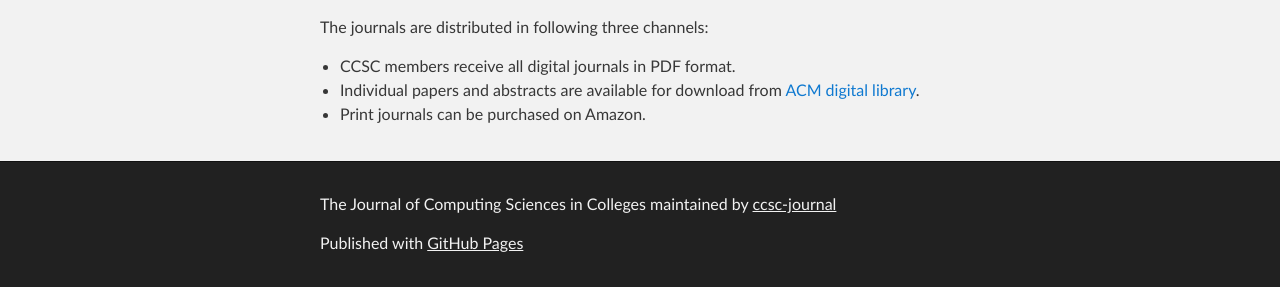
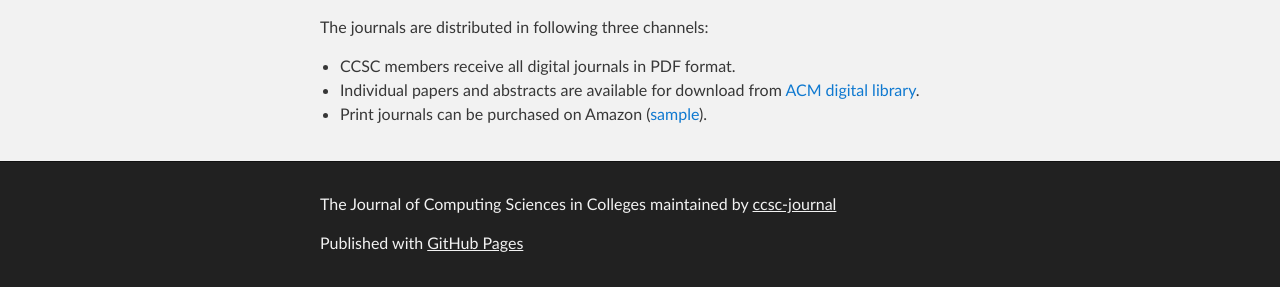
Before and after one commit to ccsc-journal/ccsc-editor, a Jekyll site: the page built from docs/index.md, in a window 1280 px wide. Shown: the part 1205-1492 px from the top of the page. Built offline with Jekyll 4.4.1, drawn with Linux system fonts in a browser that asks for light colours; our own code applies the rules of GitHub Pages for plain Markdown files.

Commit message:
add sample journal on Amazon

```diff
--- a/docs/index.md
+++ b/docs/index.md
@@ -28,4 +28,4 @@ The journals are distributed in following three channels:
 - CCSC members receive all digital journals in PDF format.
 - Individual papers and abstracts are available for download from
 [ACM digital library](https://dl.acm.org/citation.cfm?id=J420&picked=prox).
-- Print journals can be purchased on Amazon.
+- Print journals can be purchased on Amazon ([sample](https://www.amazon.com/dp/1727534379)).
```
